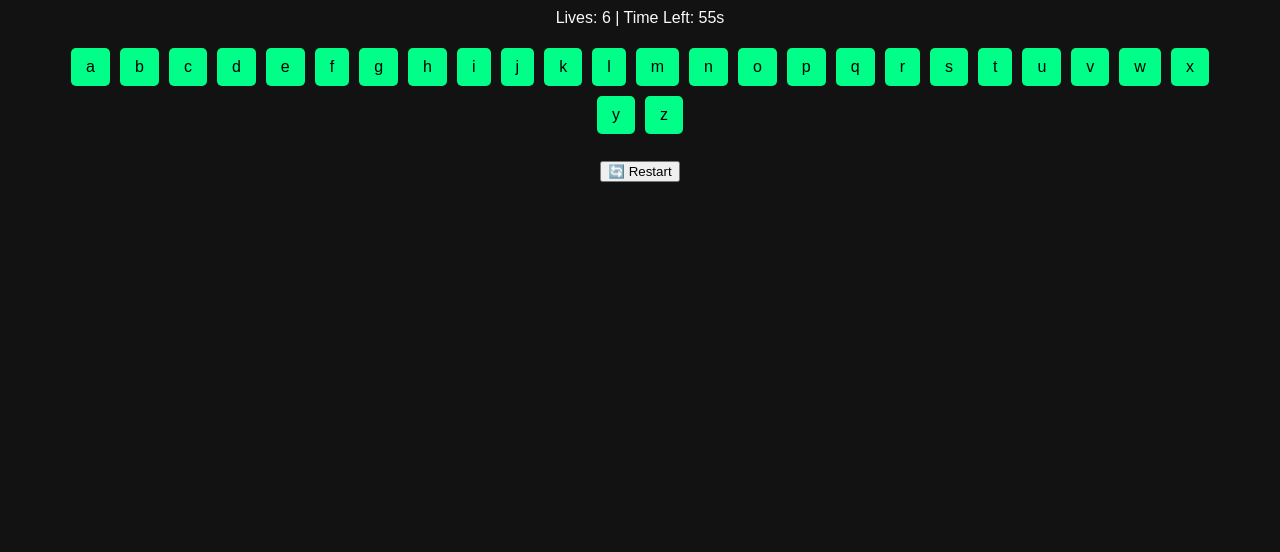
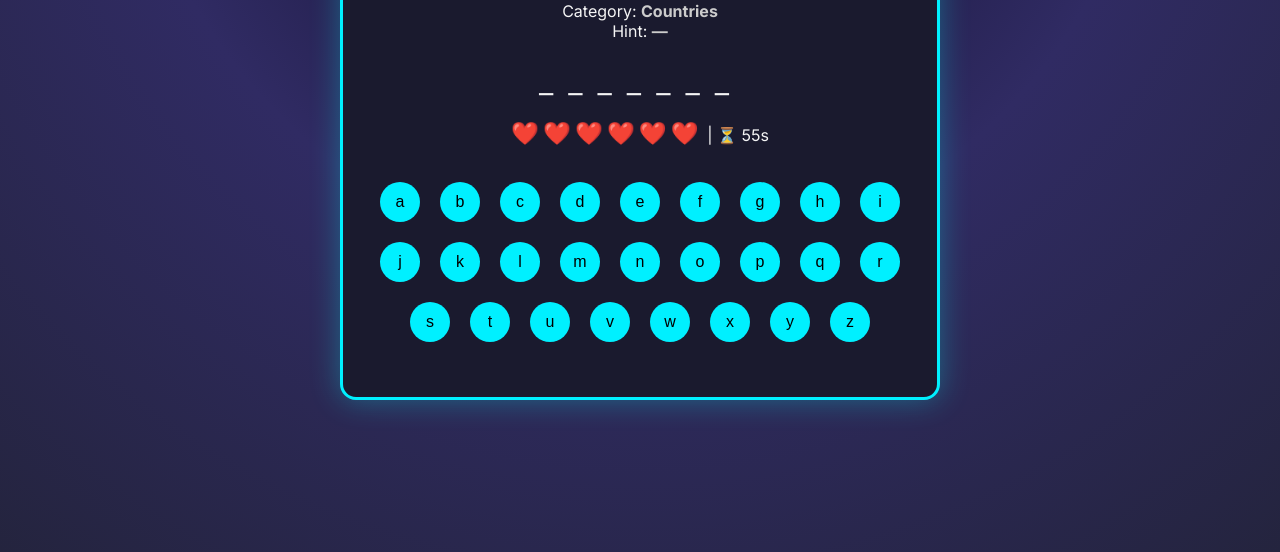
Before and after one commit to Abishekdevil/GitHub-workflow, a plain HTML site: page index.html in a window 1280 px wide. Shown: the part 248-800 px from the top of the page. Drawn offline with Linux system fonts and the light colour scheme.

Commit message:
General-layout

```diff
--- a/index.html
+++ b/index.html
@@ -4,6 +4,10 @@
   <meta charset="UTF-8" />
   <meta name="viewport" content="width=device-width, initial-scale=1.0"/>
   <title>Mystery Word Challenge</title>
+
+  <!-- Google Fonts for Typography -->
+  <link href="https://fonts.googleapis.com/css2?family=Fira+Code:wght@400;600&family=Inter:wght@400;700&family=Poppins:wght@600&display=swap" rel="stylesheet">
+
   <link rel="stylesheet" href="style.css" />
 </head>
 <body>
@@ -12,10 +16,14 @@
     <p>Category: <span id="category-name"></span></p>
     <p>Hint: <span id="hint-text"></span></p>
     <div id="word" class="word-display"></div>
-    <p>Lives: <span id="lives"></span> | Time Left: <span id="time">60</span>s</p>
+    <p><span id="lives"></span> | ⏳ <span id="time">60</span>s</p>
     <div id="keyboard" class="keyboard"></div>
     <p id="message"></p>
-    <button onclick="startGame()">🔄 Restart</button>
+
+    <!-- Restart button hidden by default -->
+    <div id="restart-container" style="display: none;">
+      <button onclick="startGame()">🔄 Restart</button>
+    </div>
   </div>
   <script type="module" src="script.js"></script>
 </body>
--- a/script.js
+++ b/script.js
@@ -14,14 +14,18 @@ function getRandomWord() {
 
   document.getElementById("category-name").textContent = category;
 
-  // Check if item has a hint (in case of object), otherwise skip
   if (typeof item === "object" && item.word && item.hint) {
     document.getElementById("hint-text").textContent = item.hint;
     return item.word;
   } else {
     document.getElementById("hint-text").textContent = "—";
-    return item; // It's a plain string
+    return item;
   }
+}
+
+function updateLivesDisplay() {
+  const hearts = "❤️".repeat(lives); // Show only remaining hearts
+  document.getElementById("lives").textContent = hearts;
 }
 
 function displayWord() {
@@ -30,8 +34,12 @@ function displayWord() {
 
   chosenWord.split("").forEach((letter) => {
     const span = document.createElement("span");
-    span.textContent = guessedLetters.includes(letter) ? letter : "_";
-    if (guessedLetters.includes(letter)) span.classList.add("fade-in");
+    if (guessedLetters.includes(letter)) {
+      span.textContent = letter;
+      span.classList.add("found-letter", "fade-in");
+    } else {
+      span.textContent = "_";
+    }
     wordContainer.appendChild(span);
   });
 }
@@ -54,7 +62,7 @@ function handleGuess(letter, button) {
 
   if (!chosenWord.includes(letter)) {
     lives--;
-    document.getElementById("lives").textContent = lives;
+    updateLivesDisplay();
   }
 
   displayWord();
@@ -71,10 +79,12 @@ function checkGameStatus() {
     document.getElementById("message").textContent = "🎉 You Won!";
     clearInterval(timerInterval);
     disableAllButtons();
+    document.getElementById("restart-container").style.display = "block";
   } else if (lives === 0) {
     document.getElementById("message").textContent = `💀 You Lost! Word was: ${chosenWord}`;
     clearInterval(timerInterval);
     disableAllButtons();
+    document.getElementById("restart-container").style.display = "block";
   }
 }
 
@@ -93,6 +103,7 @@ function startTimer() {
       clearInterval(timerInterval);
       document.getElementById("message").textContent = `⏰ Time's up! Word was: ${chosenWord}`;
       disableAllButtons();
+      document.getElementById("restart-container").style.display = "block";
     }
   }, 1000);
 }
@@ -101,12 +112,15 @@ export function startGame() {
   lives = 6;
   guessedLetters = [];
   chosenWord = getRandomWord().toLowerCase();
-  document.getElementById("lives").textContent = lives;
   document.getElementById("message").textContent = "";
   displayWord();
   createKeyboard();
   clearInterval(timerInterval);
   startTimer();
+  updateLivesDisplay();
+
+  // Hide restart button on new game
+  document.getElementById("restart-container").style.display = "none";
 }
 
 window.startGame = startGame;
--- a/style.css
+++ b/style.css
@@ -1,60 +1,142 @@
-body {
-  font-family: 'Arial', sans-serif;
-  background-color: #121212;
-  color: #f9f9f9;
-  text-align: center;
-  padding: 40px;
+/* ===== General Reset & Layout ===== */
+
+* {
+  box-sizing: border-box;
+  margin: 0;
+  padding: 0;
 }
 
-.game-container {
-  max-width: 600px;
-  margin: auto;
-  background: #1e1e1e;
-  padding: 30px;
-  border-radius: 15px;
-  box-shadow: 0 0 20px #00ff88;
+body {
+  font-family: 'Inter', sans-serif;
+  background: radial-gradient(circle at top, #0f0c29, #302b63, #24243e);
+  color: #f5f5f5;
+  min-height: 100vh;
+  display: flex;
+  justify-content: center;
+  align-items: center;
+  padding: 20px;
 }
 
-#word {
+/* ===== Container Layout ===== */
+
+.container {
+  max-width: 600px;
+  width: 100%;
+  background-color: #1a1a2e;
+  padding: 30px 20px;
+  border-radius: 16px;
+  border: 3px solid #00f0ff;
+  box-shadow: 0 0 30px rgba(0, 255, 255, 0.3);
+  text-align: center;
+}
+
+/* ===== Typography ===== */
+
+h1 {
+  font-family: 'Poppins', sans-serif;
   font-size: 2rem;
+  margin-bottom: 15px;
+  color: #00f0ff;
+}
+
+.word-display {
+  font-family: 'Fira Code', monospace;
+  font-size: 1.8rem;
+  letter-spacing: 12px;
   margin: 20px 0;
-  letter-spacing: 10px;
+}
+
+#category-name,
+#hint-text {
+  font-weight: 600;
+  color: #ccc;
+  font-size: 1rem;
+}
+
+#message {
+  font-size: 1.2rem;
+  margin-top: 20px;
+  font-family: 'Poppins', sans-serif;
+  color: #00ff99;
+}
+
+#lives {
+  font-size: 1.4rem;
+  letter-spacing: 4px;
+  margin-bottom: 10px;
+  display: inline-block;
+}
+
+/* ===== Keyboard Buttons ===== */
+
+#keyboard {
+  display: flex;
+  flex-wrap: wrap;
+  justify-content: center;
+  gap: 10px;
+  margin: 20px 0;
 }
 
 #keyboard button {
+  width: 40px;
+  height: 40px;
+  border-radius: 50%;
   margin: 5px;
-  padding: 10px 15px;
+  padding: 0;
   font-size: 1rem;
   border: none;
-  border-radius: 5px;
-  background-color: #00ff88;
+  background-color: #00f0ff;
+  color: #000;
+  cursor: pointer;
+  transition: transform 0.1s ease;
+}
+
+#keyboard button:active {
+  transform: scale(0.95);
+}
+
+#keyboard button:disabled {
+  background-color: #444;
+  color: #aaa;
+  cursor: not-allowed;
+}
+
+/* ===== Restart Button ===== */
+
+#restart-container {
+  margin-top: 20px;
+}
+
+#restart-container button {
+  padding: 10px 20px;
+  font-size: 1rem;
+  border-radius: 8px;
+  border: none;
+  background-color: #00f0ff;
   color: #000;
   cursor: pointer;
 }
 
-#keyboard button:disabled {
-  background-color: #555;
-  cursor: not-allowed;
+/* ===== Correct Letter Styling ===== */
+
+.found-letter {
+  color: #00ff00; /* Bright green for correct letters */
 }
 
-#message {
-  font-size: 1.4rem;
-  margin-top: 20px;
-}
-
-#timer {
-  font-size: 1.2rem;
-  margin-bottom: 10px;
-  color: #ffcc00;
-}
+/* ===== Fade-in Animation ===== */
 
 .fade-in {
-  animation: fadeIn 0.5s ease-in forwards;
-  opacity: 0;
+  animation: fadeIn 0.4s ease-in;
+  opacity: 1;
 }
 
 @keyframes fadeIn {
+  from {
+    opacity: 0;
+    transform: scale(1.2);
+  }
   to {
     opacity: 1;
+    transform: scale(1);
   }
 }
```
